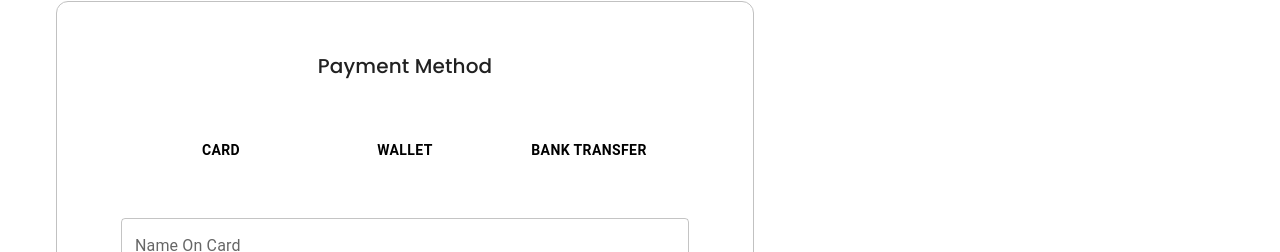
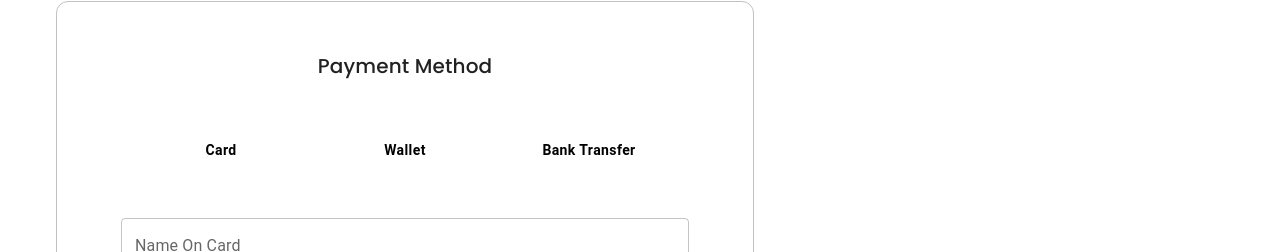
Before and after one commit to Tola-lemma/Gebeya_Market_App, a React (Create React App) app: page /checkout in a window 1280 px wide. Shown: the part 693-945 px from the top of the page. Built offline with nearby package versions, Linux system fonts and the light colour scheme.

Commit message:
style:payment method btn text transform is changes to none

```diff
--- a/src/Pages/CartsPages/checkoutPage.jsx
+++ b/src/Pages/CartsPages/checkoutPage.jsx
@@ -438,6 +438,7 @@ const CheckOutPage = ()=>{
                     sx={{
                       width: "160px",
                       height: "104px",
+                      textTransform:"none",
                       backgroundColor:
                         paymentMethod === method ? "#FEA301" : "white",
                       color: paymentMethod === method ? "white" : "black",
```
